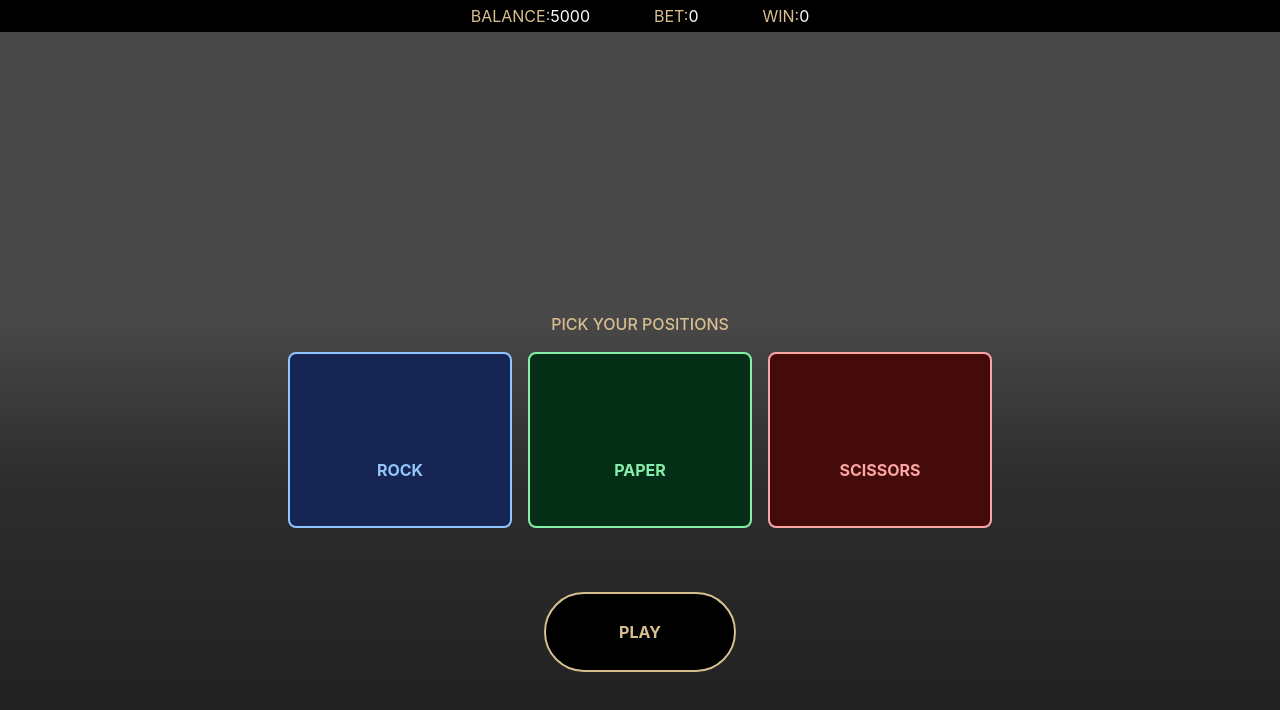
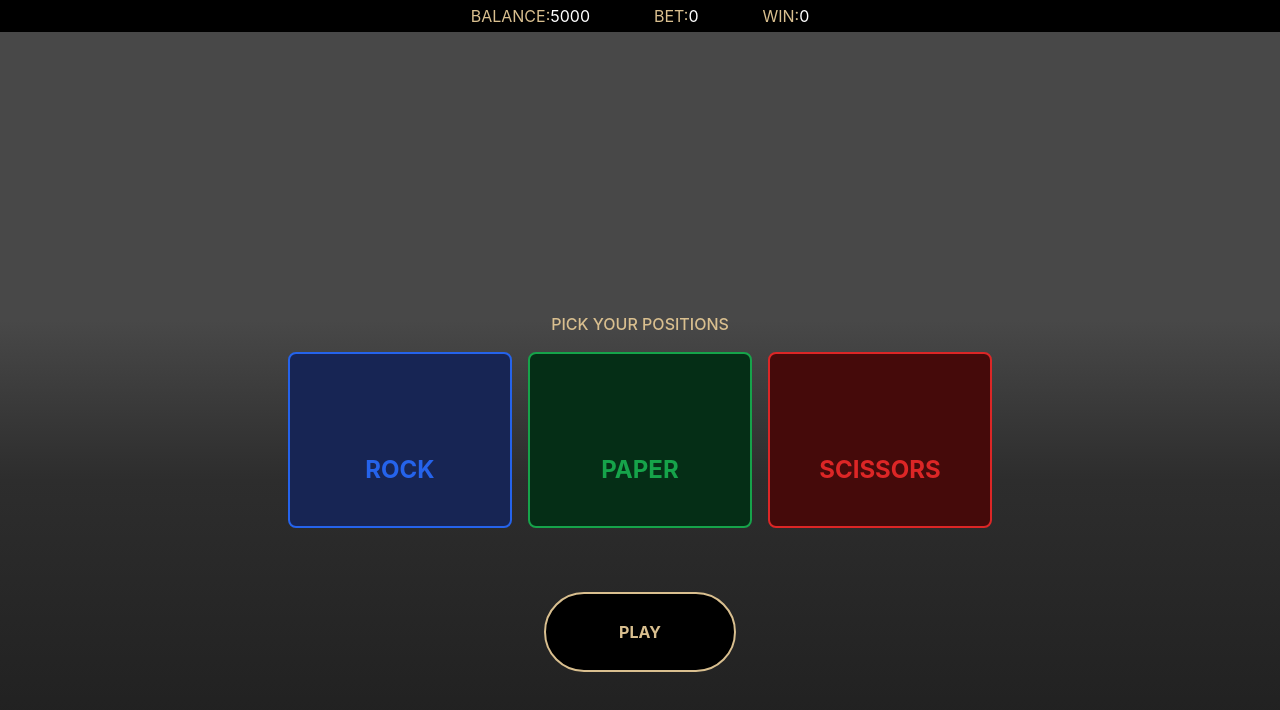
Before and after one commit to ishank-s/rps, a React (Vite) app: page / in a window 1280 px wide. Shown: the top 710 px of the page. Built offline with nearby package versions, Linux system fonts and the light colour scheme.

Commit message:
color fix

```diff
--- a/src/components/BetButtons.tsx
+++ b/src/components/BetButtons.tsx
@@ -13,8 +13,8 @@ const colorClassMap = MOVES_LIST.reduce<
 >((colorClassMap, move) => {
   const classes = {
     bg: `bg-${MoveColors[move]}-950`,
-    border: `border-${MoveColors[move]}-300`,
-    color: `text-${MoveColors[move]}-300`,
+    border: `border-${MoveColors[move]}-600`,
+    color: `text-${MoveColors[move]}-600`,
   };
   colorClassMap[move] = classes;
   return colorClassMap;
@@ -53,7 +53,7 @@ const BetButtons = () => {
               >
                 {betWithCurrentMove?.amount}
               </div>
-              <div className={`${classes.color}`}>{move}</div>
+              <div className={`text-2xl ${classes.color}`}>{move}</div>
             </div>
           </button>
         );
--- a/tailwind.config.js
+++ b/tailwind.config.js
@@ -9,10 +9,10 @@ export default {
       pattern: /bg-(red|green|blue)-950+/,
     },
     {
-      pattern: /border-(red|green|blue)-300+/,
+      pattern: /border-(red|green|blue)-600+/,
     },
     {
-      pattern: /text-(red|green|blue)-300+/,
+      pattern: /text-(red|green|blue)-600+/,
     },
   ],
   theme: {
```
